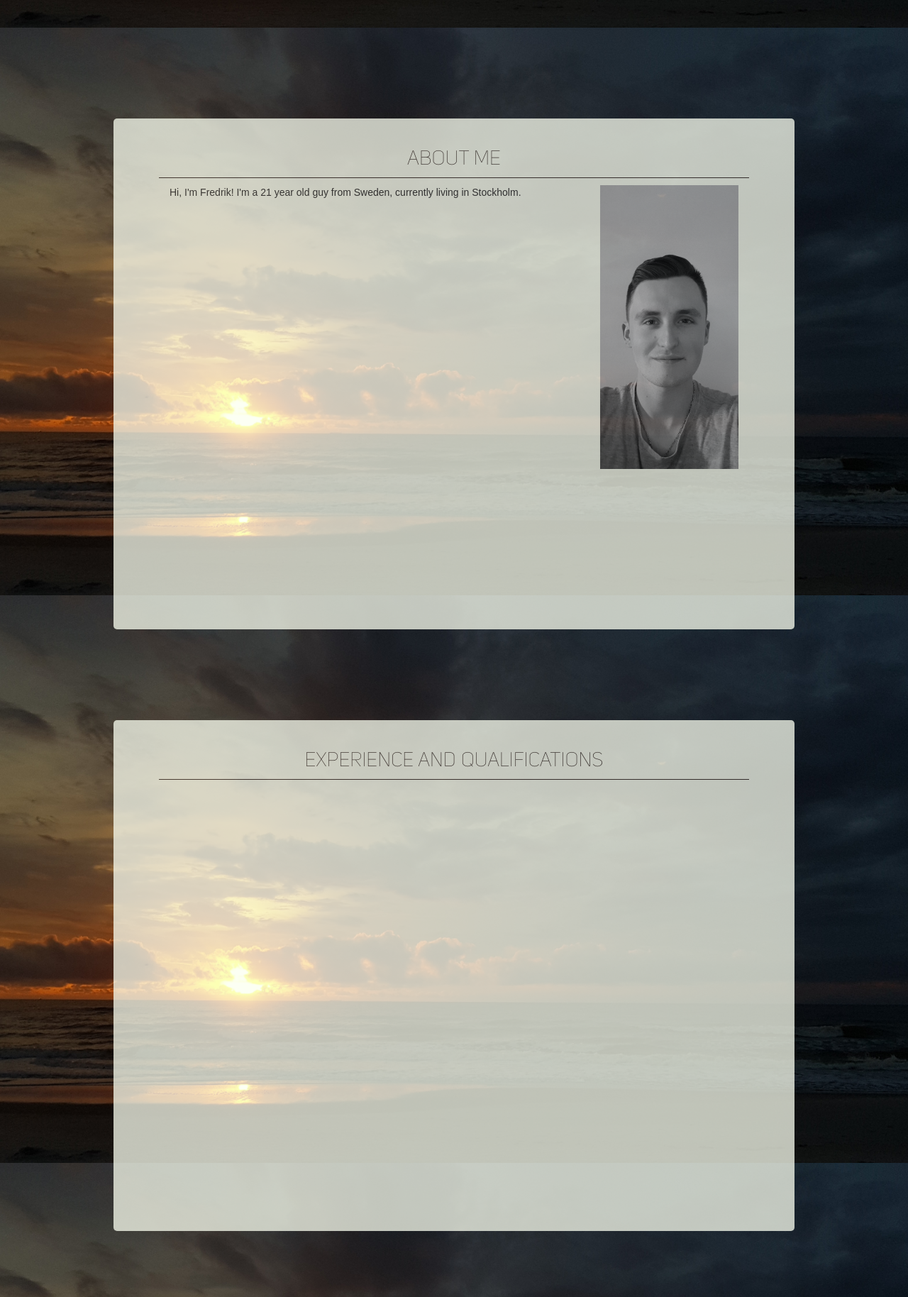
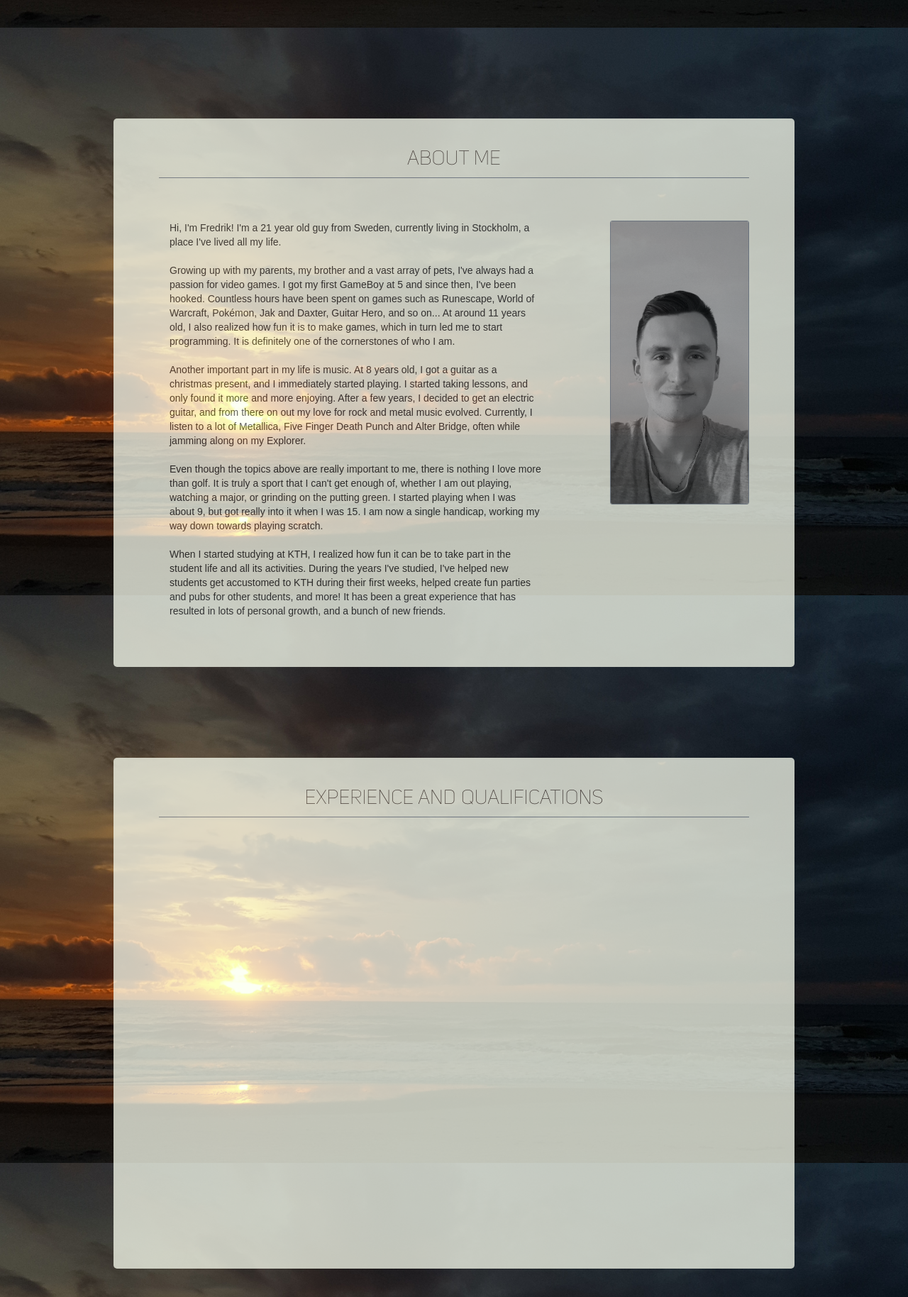
Before and after one commit to fredrikomstedt/website, a Flask app: page / in a window 1280 px wide. Shown: the part 761-2589 px from the top of the page at 71% size. Run offline with Flask 2, Linux system fonts and the light colour scheme; some libraries are stand-ins or nearby versions.

Commit message:
Finished About Me part

```diff
--- a/app/static/website.css
+++ b/app/static/website.css
@@ -56,7 +56,13 @@
 }
 
 .website-part img {
+    max-width: 100%;
     max-height: 400px;
+    border: 1px solid #87919e;
+    border-radius: 3px;
+    position: absolute;
+    top: 0;
+    right: 0;
 }
 
 .website-part .title {
@@ -66,12 +72,12 @@
     text-align: center;
     font-size: 28px;
     color: #3d322d;
-    border-bottom: 1px solid #3d322d;
+    border-bottom: 1px solid #87919e;
     padding-bottom: 5px;
 }
 
 .website-part .content {
-    padding-top: 10px;
+    white-space: pre-line;
     font-family: brandon-grotesque, sans-serif;
     font-style: normal;
     font-weight: 300;
--- a/app/static/website.js
+++ b/app/static/website.js
@@ -48,7 +48,32 @@
     //Get my current age
     var age = getAge('1997-03-16');
     //Show text about me
-    var aboutMeText = "Hi, I'm Fredrik! I'm a " + age + " year old guy from Sweden, currently living in Stockholm. "
+    var aboutMeText = "Hi, I'm Fredrik! I'm a " + age + " year old guy from" +
+     " Sweden, currently living in Stockholm, a place I've lived all my life." +
+     " \n \n Growing up with my parents, my brother and a vast array of pets, " +
+     "I've always had a passion for video games. I got my first GameBoy at 5 " +
+     "and since then, I've been hooked. Countless hours have been spent on " +
+     "games such as Runescape, World of Warcraft, Pokémon, Jak and Daxter, " +
+     "Guitar Hero, and so on... At around 11 years old, I also realized how " +
+     "fun it is to make games, which in turn led me to start programming. " +
+     "It is definitely one of the cornerstones of who I am.\n \n " +
+     "Another important part in my life is music. At 8 years old, I got a guitar as a " +
+     "christmas present, and I immediately started playing. I started taking " +
+     "lessons, and only found it more and more enjoying. After a few years, I " +
+     "decided to get an electric guitar, and from there on out my love for rock " +
+     "and metal music evolved. Currently, I listen to a lot of Metallica, Five " +
+     "Finger Death Punch and Alter Bridge, often while jamming along on my Explorer.\n \n" +
+     "Even though the topics above are really important to me, there is nothing " +
+     "I love more than golf. It is truly a sport that I can't get enough of, " +
+     "whether I am out playing, watching a major, or grinding on the putting green. " +
+     "I started playing when I was about 9, but got really into it when I was 15. " +
+     "I am now a single handicap, working my way down towards playing scratch.\n\n" +
+     "When I started studying at KTH, I realized how fun it can be to take part " +
+     "in the student life and all its activities. During the years I've studied, " +
+     "I've helped new students get accustomed to KTH during their first weeks, " +
+     "helped create fun parties and pubs for other students, and more! It has " +
+     "been a great experience that has resulted in lots of personal growth, and " +
+     "a bunch of new friends.";
     $("#about-me-text").text(aboutMeText);
     startAboutMeImageFades();
 }
--- a/app/templates/website.html
+++ b/app/templates/website.html
@@ -41,7 +41,9 @@
                         <p class='pull-left' id='about-me-text'></p>
                     </div>
                     <div class='col-xs-4'>
-                        <img class='pull-right' id='about-me-image' src='/static/pictures/about-me-0.jpg'></img>
+                        <div class='image-background'>
+                            <img class='pull-right' id='about-me-image' src='/static/pictures/about-me-0.jpg'></img>
+                        </div>
                     </div>
                 </div>
             </div>
```
